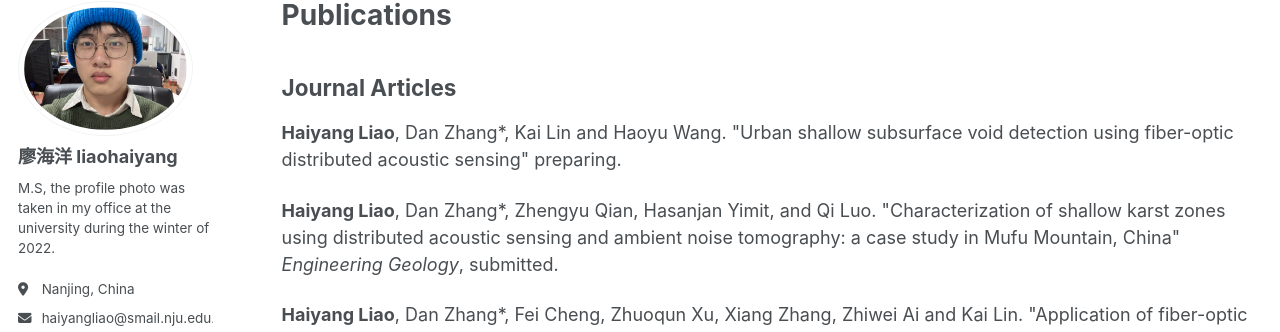
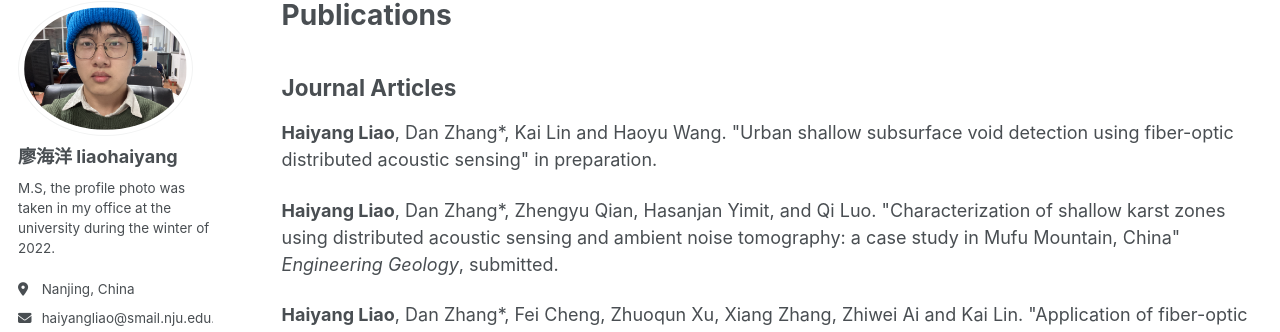
Before and after one commit to Whynot-cell/Whynot-cell.github.io, a Jekyll site: the page built from _pages/publications.html, in a window 1280 px wide and 1304 px high. Shown: the part 105-437 px from the top of the window. Built offline with Jekyll 4.4.1, drawn with Linux system fonts in a browser that asks for light colours.

Commit message:
Update publications.html

```diff
--- a/_pages/publications.html
+++ b/_pages/publications.html
@@ -11,7 +11,7 @@ author_profile: true
 
 
 <p><strong>Haiyang Liao</strong>, Dan Zhang*, Kai Lin and Haoyu Wang. "Urban shallow subsurface void detection using
-  fiber-optic distributed acoustic sensing" preparing.</p>
+  fiber-optic distributed acoustic sensing" in preparation.</p>
 
 <p><strong>Haiyang Liao</strong>, Dan Zhang*, Zhengyu Qian, Hasanjan Yimit, and Qi Luo. "Characterization of shallow
   karst zones using
```
